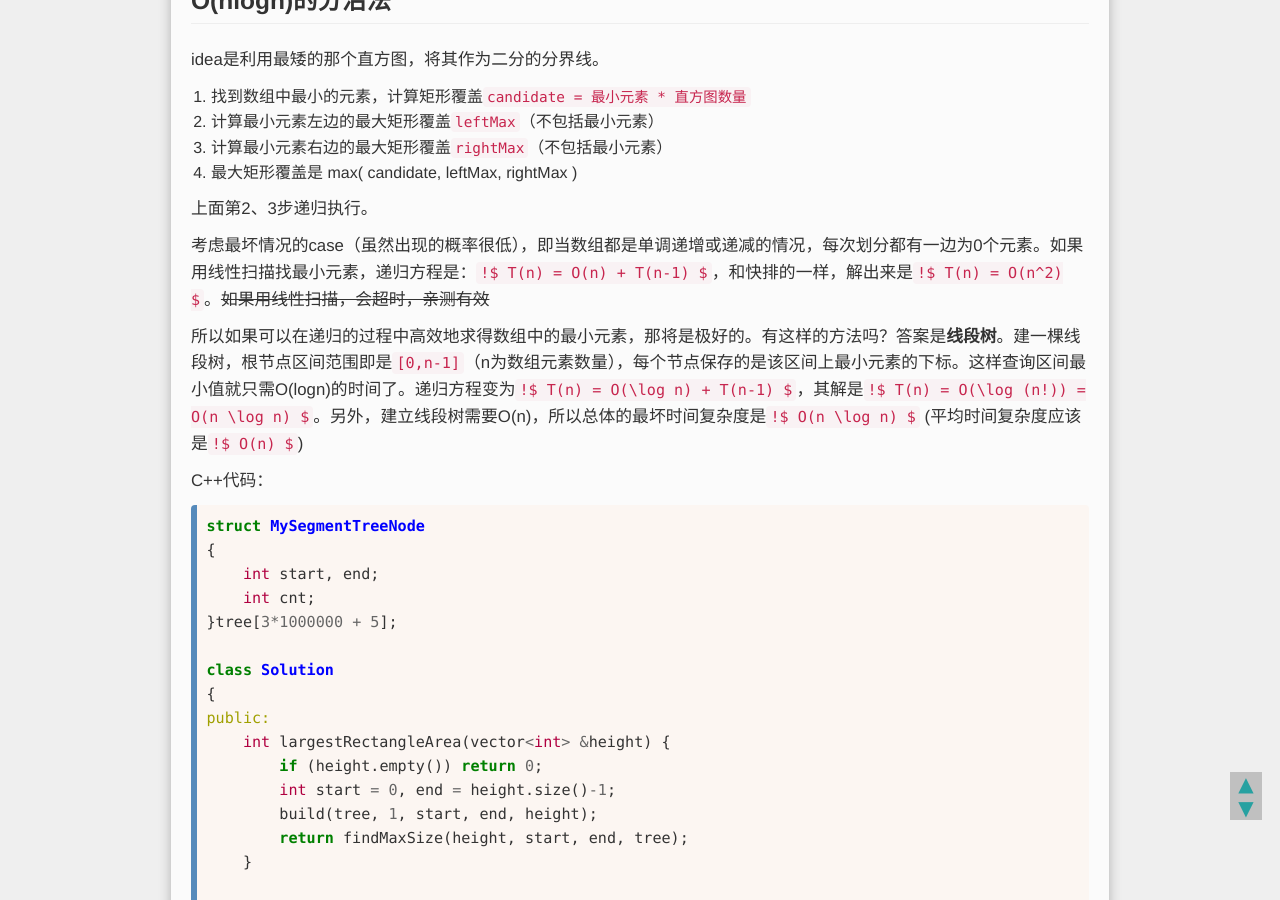
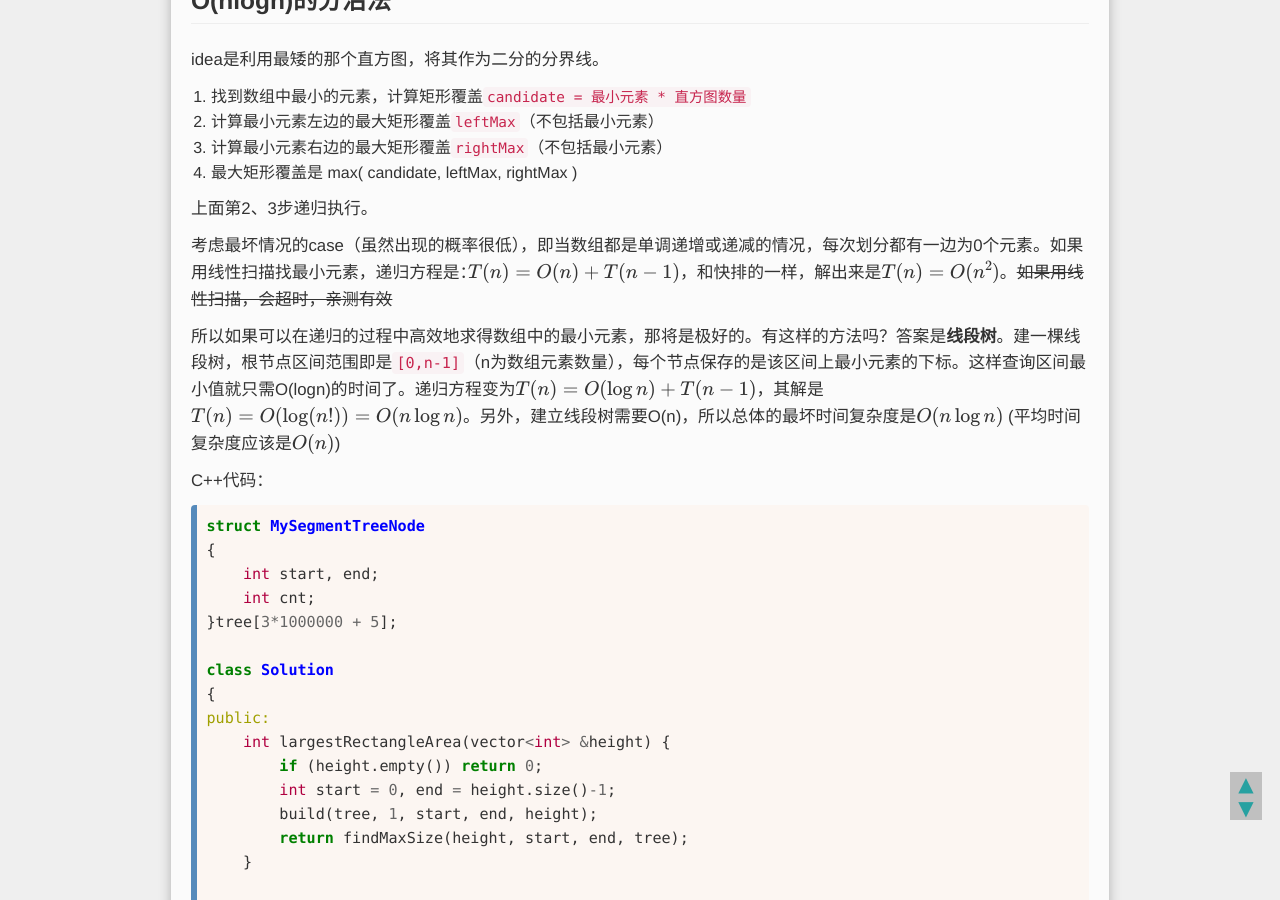
Before and after one commit to mioopoi/mioopoi.github.io, a Jekyll site: the page built from _posts/算法/2016-07-06-largest-rectangle-in-histogram.md, in a window 1280 px wide and 900 px high, scrolled down 1628 px. Built offline with Jekyll 4.4.1, drawn with Linux system fonts in a browser that asks for light colours; Markdown is read by kramdown in place of the engine named in the settings; formulas are drawn with MathJax 3; comment, search, counter and statistics services are not loaded.

```diff
--- a/_posts/算法/2016-07-06-largest-rectangle-in-histogram.md
+++ b/_posts/算法/2016-07-06-largest-rectangle-in-histogram.md
@@ -69,9 +69,9 @@ idea是利用最矮的那个直方图，将其作为二分的分界线。
 
 上面第2、3步递归执行。
 
-考虑最坏情况的case（虽然出现的概率很低），即当数组都是单调递增或递减的情况，每次划分都有一边为0个元素。如果用线性扫描找最小元素，递归方程是：`!$ T(n) = O(n) + T(n-1) $`，和快排的一样，解出来是`!$ T(n) = O(n^2) $`。~~如果用线性扫描，会超时，亲测有效~~
+考虑最坏情况的case（虽然出现的概率很低），即当数组都是单调递增或递减的情况，每次划分都有一边为0个元素。如果用线性扫描找最小元素，递归方程是：$ T(n) = O(n) + T(n-1) $，和快排的一样，解出来是$ T(n) = O(n^2) $。~~如果用线性扫描，会超时，亲测有效~~
 
-所以如果可以在递归的过程中高效地求得数组中的最小元素，那将是极好的。有这样的方法吗？答案是**线段树**。建一棵线段树，根节点区间范围即是`[0,n-1]`（n为数组元素数量），每个节点保存的是该区间上最小元素的下标。这样查询区间最小值就只需O(logn)的时间了。递归方程变为`!$ T(n) = O(\log n) + T(n-1) $`，其解是`!$ T(n) = O(\log (n!)) = O(n \log n) $`。另外，建立线段树需要O(n)，所以总体的最坏时间复杂度是`!$ O(n \log n) $` (平均时间复杂度应该是`!$ O(n) $`)
+所以如果可以在递归的过程中高效地求得数组中的最小元素，那将是极好的。有这样的方法吗？答案是**线段树**。建一棵线段树，根节点区间范围即是`[0,n-1]`（n为数组元素数量），每个节点保存的是该区间上最小元素的下标。这样查询区间最小值就只需O(logn)的时间了。递归方程变为$ T(n) = O(\log n) + T(n-1) $，其解是$ T(n) = O(\log (n!)) = O(n \log n) $。另外，建立线段树需要O(n)，所以总体的最坏时间复杂度是$ O(n \log n) $ (平均时间复杂度应该是$ O(n) $)
 
 C++代码：
 
```
